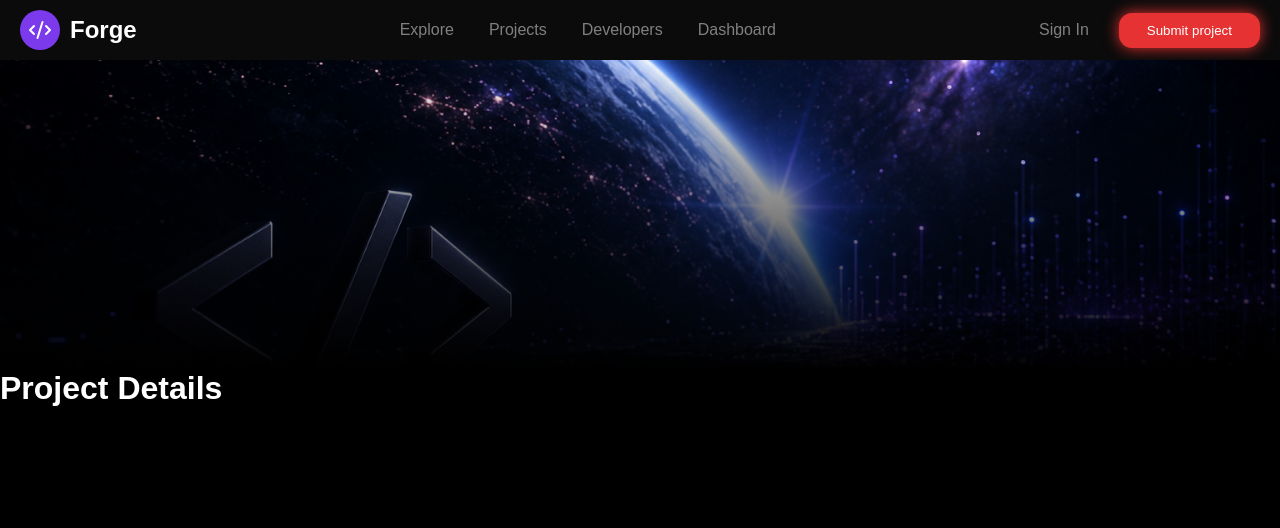
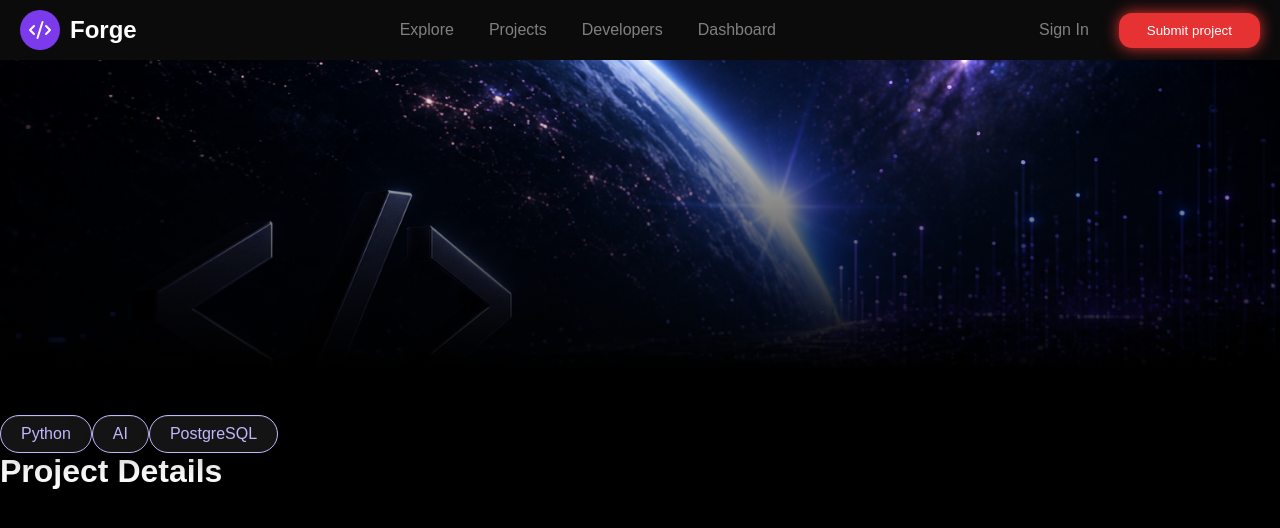
Before and after one commit to sufia10/Forge, a React (Vite) app in the folder client/: page /projectDetails in a window 1280 px wide. Shown: the top 528 px of the page. Built offline with nearby package versions, Linux system fonts and the light colour scheme.

Commit message:
Final Frontend before vibe coding

```diff
--- /dev/null
+++ b/client/src/Data/projectDetails.js
@@ -0,0 +1,3 @@
+const technologies = [ "Python", "AI", "PostgreSQL" ]
+
+export default technologies;
--- /dev/null
+++ b/client/src/components/Global/PurpleIcon/Purpleicon.jsx
@@ -0,0 +1,11 @@
+import "./purpleicon.css";
+
+function Purpleicon({ text }) {
+  return (
+    <div className="purple-icon">
+      <p>{text}</p>
+    </div>
+  );
+}
+
+export default Purpleicon;
--- /dev/null
+++ b/client/src/components/Global/PurpleIcon/purpleicon.css
@@ -0,0 +1,24 @@
+.purple-icon{
+    display:inline-block;
+    justify-content: center;
+    padding: 9px 20px;
+    border-radius: 30px;
+    border: 1px solid rgb(196,181,253);
+     background: rgba(255,255,255,0.08);
+    -webkit-backdrop-filter: blur(16px);
+    backdrop-filter: blur(16px);
+    box-shadow:
+        0 8px 30px rgba(0,0,0,0.25),
+        inset 0 1px 0 rgba(255,255,255,0.08);
+    cursor: pointer;
+    transition: all .3s ease;
+    margin-top: 45px;
+
+}
+
+.purple-icon p{
+    color: rgb(196,181,253);
+    display: flex;
+    align-items: center;
+    gap: 10px;
+}
--- a/client/src/components/Hero/Hero.jsx
+++ b/client/src/components/Hero/Hero.jsx
@@ -1,4 +1,5 @@
 import './hero.css'
+import "../Global/PurpleIcon/purpleicon.css";
 import {Plus, Flame, ArrowRight, CircleCheck} from "lucide-react";
 
 function Hero(){
@@ -7,7 +8,7 @@ function Hero(){
 
         <div className ='hero-content'>
 
-            <div className="hero-para">
+            <div className="purple-icon">
                 <p>
                     <Flame size={18} />
                     12,847 projects and counting
--- a/client/src/components/Hero/hero.css
+++ b/client/src/components/Hero/hero.css
@@ -1,29 +1,4 @@
 
-
-.hero-para{
-    display:inline-block;
-    justify-content: center;
-    padding: 9px 20px;
-    border-radius: 30px;
-    border: 1px solid rgb(196,181,253);
-     background: rgba(255,255,255,0.08);
-    -webkit-backdrop-filter: blur(16px);
-    backdrop-filter: blur(16px);
-    box-shadow:
-        0 8px 30px rgba(0,0,0,0.25),
-        inset 0 1px 0 rgba(255,255,255,0.08);
-    cursor: pointer;
-    transition: all .3s ease;
-    margin-top: 45px;
-
-}
-
-.hero-para p{
-    color: rgb(196,181,253);
-    display: flex;
-    align-items: center;
-    gap: 10px;
-}
 
 .heading-highlight{
     font-size: 85px;
--- /dev/null
+++ b/client/src/components/VectorDB Head/Vectordb.jsx
@@ -0,0 +1,18 @@
+import PurpleIcon from "../../components/Global/PurpleIcon/Purpleicon";
+import technologies from "../../Data/projectDetails";
+
+function Vectordb() {
+  return (
+    <div className="project-details">
+
+      <div className="technologies-list">
+
+        {technologies.map((tech, index) => (
+          <PurpleIcon key={index} text={tech} />
+        ))}
+
+      </div>
+    </div>
+  );
+}
+export default Vectordb;
--- a/client/src/pages/ProjectDetail/ProjectDetails.jsx
+++ b/client/src/pages/ProjectDetail/ProjectDetails.jsx
@@ -1,4 +1,5 @@
 import projectdetailsbanner from "../../../src/assets/projectdetailsbanner.png";
+import Vectordb from "../../components/VectorDB Head/Vectordb";
 import "./projectdetails.css";
 
 function ProjectDetails() {
@@ -8,6 +9,7 @@ function ProjectDetails() {
                < img src={projectdetailsbanner} alt="Project Details Banner" />
             </div>
 
+            <Vectordb />
             <h1>Project Details</h1>
         </div>
     );
```
Also changed, not shown: client/src/components/VectorDB Head/vectordb.css (added).
